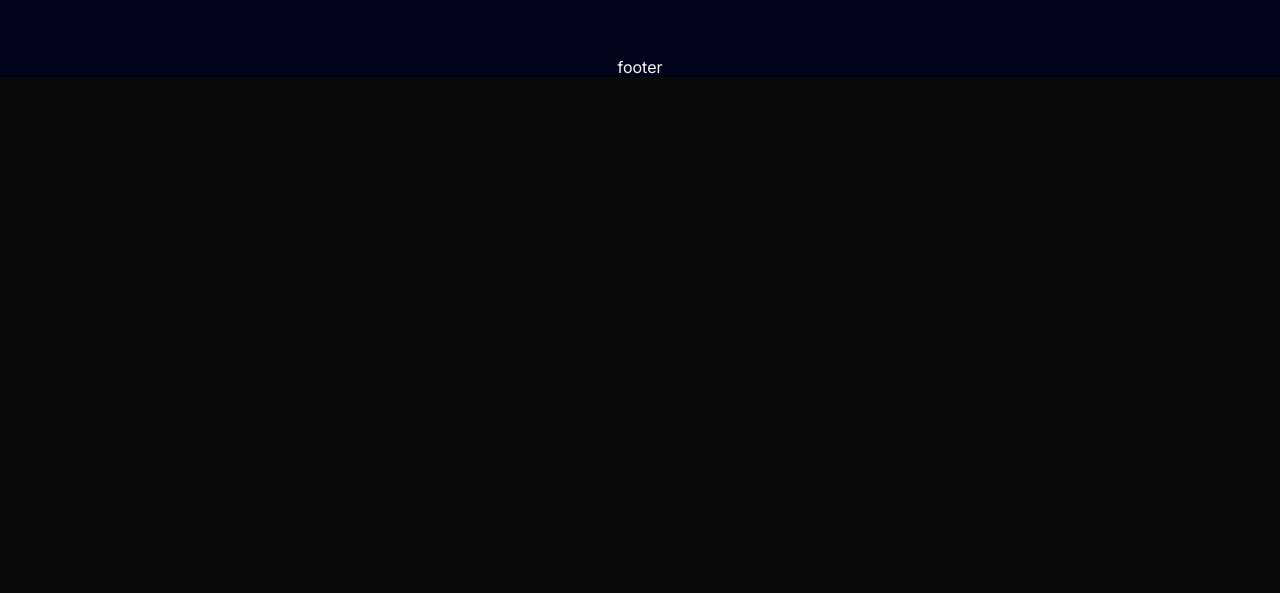
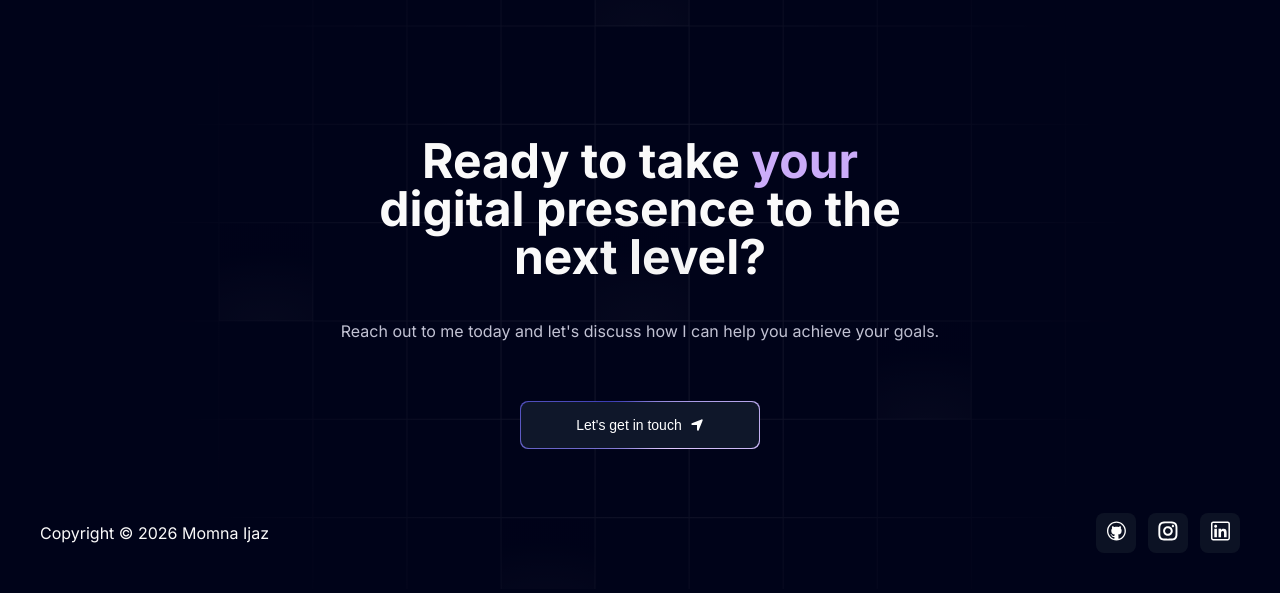
Before and after one commit to Momna533/portfolio-v3, a plain HTML site: page index.html in a window 1280 px wide. Shown: the part 3183-3776 px from the top of the page. Before the commit the page ends 3260 px from the top, so only its background shows below. Drawn offline with Linux system fonts and the light colour scheme.

Commit message:
footer section completed

```diff
--- a/index.html
+++ b/index.html
@@ -11,10 +11,10 @@
       <div class="main_content">
         <!---header-->
         <div class="header">
-          <a href=""><span>About</span></a>
-          <a href=""><span> Projects </span></a>
-          <a href=""><span>Testimonials</span></span></a>
-          <a href=""><span>Contact</span></a>
+          <a href="#about"><span>About</span></a>
+          <a href="#projects"><span> Projects </span></a>
+          <a href="#testimonials"><span>Testimonials</span></span></a>
+          <a href="#contact"><span>Contact</span></a>
         </div>
       </div>
 
@@ -41,7 +41,7 @@
              </div>
             </div>
             <p>Momna Ijaz — Front‑End Developer, Pakistan</p>
-            <a href="#about">
+            <a href="#about" class="hero_cta">
               <button>
                 <span></span>
                 <span>Show my work <svg stroke="currentColor" fill="currentColor" stroke-width="0" viewBox="0 0 448 512" height="1em" width="1em" xmlns="http://www.w3.org/2000/svg"><path d="M429.6 92.1c4.9-11.9 2.1-25.6-7-34.7s-22.8-11.9-34.7-7l-352 144c-14.2 5.8-22.2 20.8-19.3 35.8s16.1 25.8 31.4 25.8H224V432c0 15.3 10.8 28.4 25.8 31.4s30-5.1 35.8-19.3l144-352z"></path></svg></span>
@@ -56,7 +56,37 @@
       <section id="testimonials">testimonials</section>
       <div>Experience</div>
       <section>approach</section>
-      <footer id="contact">footer</footer>
+      <footer id="contact" class="footer">
+        <div class="footer_bg">
+<img src="/assets/images/footer-grid.svg" alt="grid">
+        </div>
+        <div class="footer_content_wrapper">
+<h1>Ready to take <span>your</span> digital presence to the next level?</h1>
+<p>Reach out to me today and let's discuss how I can help you achieve your goals.</p>
+<a href="#about" class="footer_cta">
+              <button>
+                <span></span>
+                <span>Let's get in touch <svg stroke="currentColor" fill="currentColor" stroke-width="0" viewBox="0 0 448 512" height="1em" width="1em" xmlns="http://www.w3.org/2000/svg"><path d="M429.6 92.1c4.9-11.9 2.1-25.6-7-34.7s-22.8-11.9-34.7-7l-352 144c-14.2 5.8-22.2 20.8-19.3 35.8s16.1 25.8 31.4 25.8H224V432c0 15.3 10.8 28.4 25.8 31.4s30-5.1 35.8-19.3l144-352z"></path></svg></span>
+              </button>
+            </a>
+        </div>
+        <div class="footer_bottom">
+          <p>Copyright © 2026 Momna Ijaz</p>
+          <div class="footer_bottom_links">
+            <div class="footer_bottom_link">
+              <a href="https://github.com/Momna533" target="_blank"><img src="/assets/images/github.svg" alt="github icon" width="20" height="20"></a>
+            </div>
+             <div class="footer_bottom_link">
+              <a href="https://www.instagram.com/momna_ijaz_/" target="_blank"><img src="/assets/images/instagram.svg" alt="instagram icon" width="20" height="20"></a>
+            </div>
+             <div class="footer_bottom_link">
+              <a href="https://www.linkedin.com/in/momna-ijaz-951760398/" target="_blank">
+              <img src="/assets/images/linkedIn.svg" alt="linkedin icon" width="20" height="20">
+            </a>
+            </div>
+          </div>
+        </div>
+      </footer>
     </main>
 
 
--- a/style.css
+++ b/style.css
@@ -31,7 +31,7 @@ main {
   max-width: 1280px;
   width: 100%;
 }
-
+/*header*/
 .header {
   position: fixed;
   left: 0;
@@ -68,6 +68,8 @@ main {
   cursor: pointer;
   margin: 0 0.5rem;
 }
+
+/*hero*/
 .hero {
   padding: 9rem 0 5rem;
 }
@@ -179,11 +181,13 @@ main {
 .accent {
   color: #cbacf9;
 }
-.hero_content_inner a {
+.hero_cta,
+.footer_cta {
   color: #fff;
   text-decoration: none;
 }
-.hero_content_inner a button {
+.hero_cta button,
+.footer_cta button {
   width: 15rem;
   margin-top: 2.5rem;
   padding: 1px;
@@ -198,27 +202,27 @@ main {
   background: transparent;
   border: none;
 }
-.hero_content_inner a button:focus {
+.hero_cta button:focus,
+.footer_cta button:focus {
   outline: none;
 }
-.hero_content_inner a button span:first-of-type {
+.hero_cta button span:first-of-type,
+.footer_cta button span:first-of-type {
   position: absolute;
-
   top: -1000%;
   right: -1000%;
   bottom: -1000%;
   left: -1000%;
-
   background: conic-gradient(
     from 90deg at 50% 50%,
     #e2cbff 0%,
     #393bb2 50%,
     #e2cbff 100%
   );
-
   animation: spin 2s linear infinite;
 }
-.hero_content_inner a button span:nth-of-type(2) {
+.hero_cta button span:nth-of-type(2),
+.footer_cta button span:nth-of-type(2) {
   background-color: #0f172a;
   display: flex;
   align-items: center;
@@ -239,6 +243,81 @@ section {
   height: 100vh;
 }
 
+/*footer*/
+.footer {
+  padding-top: 5rem;
+  padding-bottom: 2.5rem;
+  width: 100%;
+}
+.footer_bg {
+  width: 100%;
+  position: absolute;
+  left: 0;
+  bottom: 0;
+  min-height: 24rem;
+}
+.footer_bg img {
+  width: 100%;
+  height: 100%;
+  opacity: 0.5;
+}
+.footer_content_wrapper {
+  display: flex;
+  align-items: center;
+  flex-direction: column;
+}
+.footer_content_wrapper h1 {
+  max-width: 45vw;
+  text-align: center;
+  font-weight: 700;
+  margin: 0;
+  font-size: 3rem;
+  line-height: 1;
+}
+.footer_content_wrapper h1 span {
+  color: #cbacf9;
+}
+.footer_content_wrapper p {
+  margin: 0;
+  margin-bottom: 1.25rem;
+  margin-top: 2.5rem;
+  text-align: center;
+  color: #c1c2d3;
+}
+.footer_bottom {
+  display: flex;
+  align-items: center;
+  justify-content: space-between;
+  margin-top: 4rem;
+}
+.footer_bottom p {
+  margin: 0;
+  font-weight: 400;
+  font-size: 1rem;
+  line-height: 1.5;
+}
+.footer_bottom_links {
+  display: flex;
+  align-items: center;
+  gap: 0.75rem;
+  z-index: 1;
+}
+.footer_bottom_link {
+  display: flex;
+  align-items: center;
+  justify-content: center;
+  width: 2.5rem;
+  height: 2.5rem;
+  cursor: pointer;
+  border-radius: 0.5rem;
+  border-width: 1px;
+  background-color: #111928bf;
+  border-color: #ffffff20;
+}
+.footer_bottom_link img {
+  cursor: pointer;
+}
+/*keyframes*/
 @keyframes spotlight {
   0% {
     opacity: 0;
@@ -272,6 +351,9 @@ section {
   .hero_heading {
     font-size: 3rem;
   }
+  .footer_content_wrapper h1 {
+    max-width: 100%;
+  }
 }
 @media (max-width: 1024px) and (min-width: 768px) {
   .spotlight_container > :first-child {
@@ -282,7 +364,7 @@ section {
   }
 }
 
-@media (max-width: 767px) {
+@media (max-width: 768px) {
   .spotlight_container > :first-child {
     top: -10rem;
     left: -2.5rem;
@@ -315,6 +397,22 @@ section {
     margin: 0;
     width: 100%;
   }
+  .footer_content_wrapper h1 {
+    font-size: 2.25rem;
+    line-height: 2.5rem;
+  }
+  .footer_content_wrapper p {
+    margin-top: 1.25rem;
+  }
+  .footer_bottom {
+    flex-direction: column;
+  }
+  .footer_bottom p {
+    font-weight: 300;
+  }
+  .footer_bottom_links {
+    gap: 1.5rem;
+  }
 }
 @media (max-width: 640px) {
   main {
```
Also changed, not shown: assets/images/footer-grid.svg (added), assets/images/github.svg (added), assets/images/instagram.svg (added), assets/images/linkedIn.svg (added).
